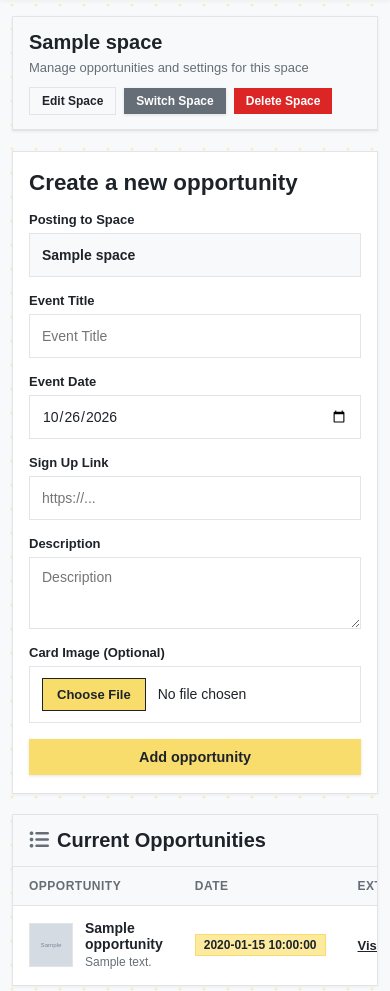
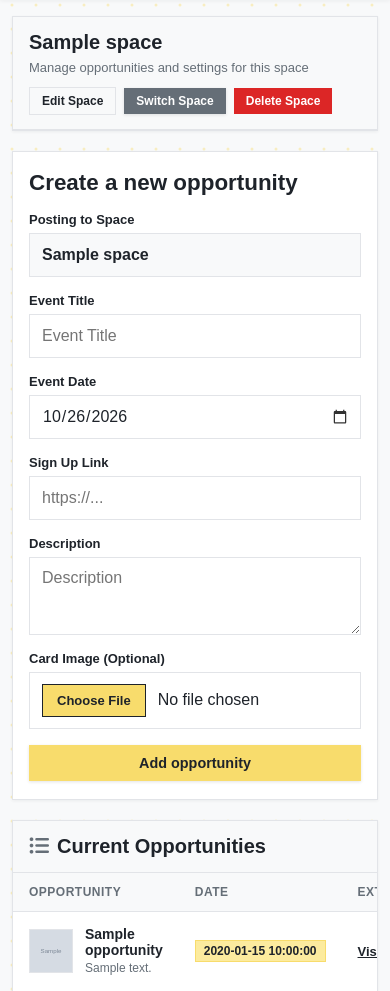
Before and after one commit to byscreamice/JHSVolunteering, a Flask app: page /admin in a window 390 px wide. Shown: the part 55-1046 px from the top of the page. Run offline with Flask 3, Linux system fonts and the light colour scheme; the visitor is signed in with stand-in values (Sample User, id 1); tables that the repository leaves empty hold one stand-in row (values such as "Sample post"); grey boxes marked "Sample" are stand-in pictures; a database or web service that is not in the repository returns one stand-in record (values such as "Sample title"); some libraries are stand-ins or nearby versions; some web fonts are replaced.

Commit message:
Fixed more bugs

```diff
--- a/static/style.css
+++ b/static/style.css
@@ -556,6 +556,8 @@ header {
     flex-direction: column;
     gap: 6px;
     width: 100%;
+    max-width: 100%;
+    min-width: 0;
 }
 
 .admin-form .form-group label {
@@ -569,6 +571,7 @@ header {
 .admin-form select {
     width: 100%;
     max-width: 100%;
+    min-width: 0;
     padding: 11px 12px;
     min-height: 44px;
     border: 1px solid var(--border-subtle);
@@ -577,7 +580,33 @@ header {
     font-family: 'Google Sans', sans-serif;
     color: var(--charcoal-wing);
     background-color: #FFFFFF;
+    box-sizing: border-box;
     transition: border-color 0.2s ease, box-shadow 0.2s ease;
+}
+
+input[type="date"] {
+    width: 100%;
+    max-width: 100%;
+    min-width: 0;
+    display: block;
+    box-sizing: border-box;
+    -webkit-appearance: none;
+    appearance: none;
+    background-color: #FFFFFF;
+}
+
+input[type="date"]::-webkit-date-and-time-value {
+    text-align: left;
+    min-height: 1.3em;
+    margin: 0;
+    padding: 0;
+}
+
+input[type="date"]::-webkit-calendar-picker-indicator {
+    cursor: pointer;
+    padding: 0;
+    margin: 0;
+    opacity: 0.8;
 }
 
 .admin-form input:focus,
@@ -837,6 +866,9 @@ dialog.admin-modal::backdrop {
     display: flex;
     flex-direction: column;
     gap: 6px;
+    width: 100%;
+    max-width: 100%;
+    min-width: 0;
 }
 
 .edit-form .form-group label {
@@ -849,6 +881,8 @@ dialog.admin-modal::backdrop {
 .edit-form .form-group > textarea,
 .edit-form .form-group > select {
     width: 100%;
+    max-width: 100%;
+    min-width: 0;
     padding: 10px 12px;
     min-height: 42px;
     border: 1px solid var(--border-subtle);
@@ -856,6 +890,7 @@ dialog.admin-modal::backdrop {
     font-size: 14px;
     font-family: 'Google Sans', sans-serif;
     color: var(--charcoal-wing);
+    box-sizing: border-box;
 }
 
 .edit-form .form-group > input:focus,
@@ -1126,4 +1161,14 @@ dialog#loginModal::backdrop {
     .admin-card-header {
         padding: 14px 16px;
     }
+
+    .admin-form input,
+    .admin-form textarea,
+    .admin-form select,
+    .edit-form .form-group > input,
+    .edit-form .form-group > textarea,
+    .edit-form .form-group > select,
+    input[type="date"] {
+        font-size: 16px;
+    }
 }
```
Also changed, not shown: database.db.
